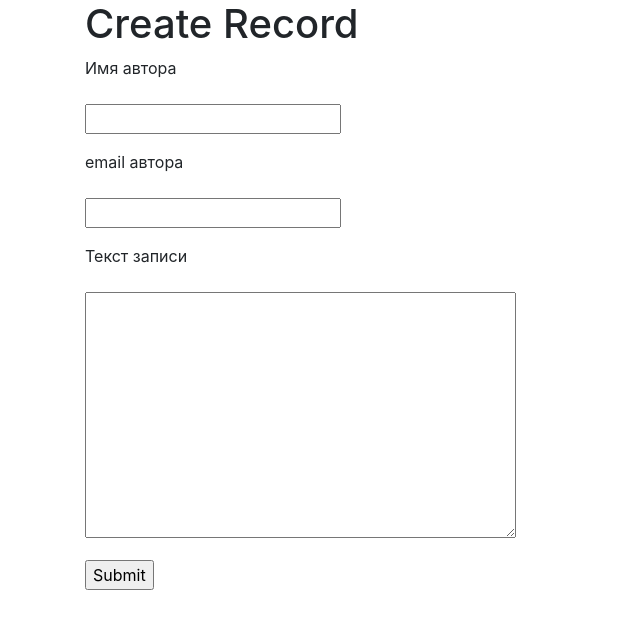
After one commit to EvgeniiLipatov/GuestBook, a Django app: page /create/ in a window 1280 px wide. The commit adds this page. Shown: the top 629 px of the page, without its empty margins (0-640 px from the left). Run offline with Django 3.2, Linux system fonts and the light colour scheme; some libraries are stand-ins or nearby versions.

Commit message:
Third stage. Addition

```diff
--- a/source/main/urls.py
+++ b/source/main/urls.py
@@ -15,9 +15,10 @@ Including another URLconf
 """
 from django.contrib import admin
 from django.urls import path
-from webapp.views import index_view
+from webapp.views import index_view, create_record_view
 
 urlpatterns = [
     path('admin/', admin.site.urls),
-    path('', index_view, name='index')
+    path('', index_view, name='index'),
+    path('create/', create_record_view, name='create_record')
 ]
--- /dev/null
+++ b/source/webapp/forms.py
@@ -0,0 +1,8 @@
+from django import forms
+from django.forms import widgets
+
+
+class BookForm(forms.Form):
+    author = forms.CharField(max_length=50, required=True, label='Имя автора')
+    email = forms.EmailField(max_length=70, required=True, label='email автора')
+    text = forms.CharField(max_length=1500, required=True, label='Текст записи',widget=widgets.Textarea)
--- /dev/null
+++ b/source/webapp/templates/create.html
@@ -0,0 +1,11 @@
+{% extends 'base.html' %}
+
+{% block title %}Add new record{% endblock %}
+
+{% block content %}
+    <h1>Create Record</h1>
+    <form method="POST" action="{% url 'create_record' %}">
+        {% include 'partial/task_form.html' %}
+        <p><input type="submit" value="Submit"></p>
+    </form>
+{% endblock %}
--- a/source/webapp/templates/index.html
+++ b/source/webapp/templates/index.html
@@ -12,5 +12,5 @@
   </div>
 </div>
 {% endfor %}
-
+<a href="create/">Create New</a>
 {% endblock %}
--- /dev/null
+++ b/source/webapp/templates/partial/task_form.html
@@ -0,0 +1,22 @@
+{% csrf_token %}
+
+ {% for error in form.non_field_errors %}
+
+   <p class="form-error">{{ error }}</p>
+
+{% endfor %}
+
+
+{% for field in form %}
+
+   <p><label for="{{ field.id_for_label }}">{{ field.label }}</label></p>
+
+   {% for error in field.errors %}
+
+       <p class="form-error">{{ error }}</p>
+
+   {% endfor %}
+
+   <p>{{ field }}</p>
+
+{% endfor %}
--- a/source/webapp/views.py
+++ b/source/webapp/views.py
@@ -1,5 +1,6 @@
 from django.shortcuts import render, get_object_or_404, redirect
 from webapp.models import Book, STATUS_CHOICES
+from webapp.forms import BookForm
 
 
 def index_view(request, *args, **kwargs):
@@ -7,3 +8,21 @@ def index_view(request, *args, **kwargs):
     return render(request, 'index.html', context={
         'records': records
     })
+
+
+def create_record_view(request, *args, **kwargs):
+    if request.method == 'GET':
+        form = BookForm()
+        return render(request, 'create.html', context={'form': form})
+    elif request.method == 'POST':
+        form = BookForm(data=request.POST)
+        if form.is_valid():
+            task = Book.objects.create(
+                author=form.cleaned_data['author'],
+                email=form.cleaned_data['email'],
+                text=form.cleaned_data['text'],
+            )
+
+            return redirect('index')
+        else:
+            return render(request, 'create.html', context={'form': form})
```
